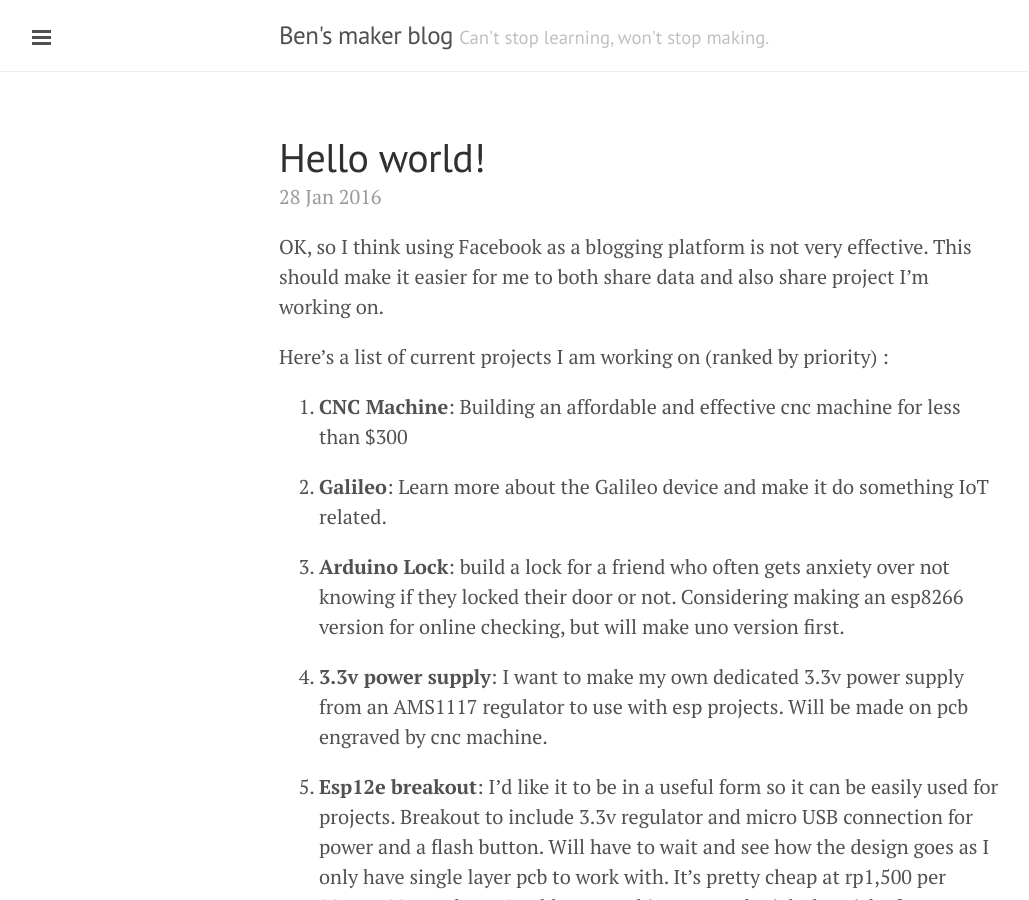
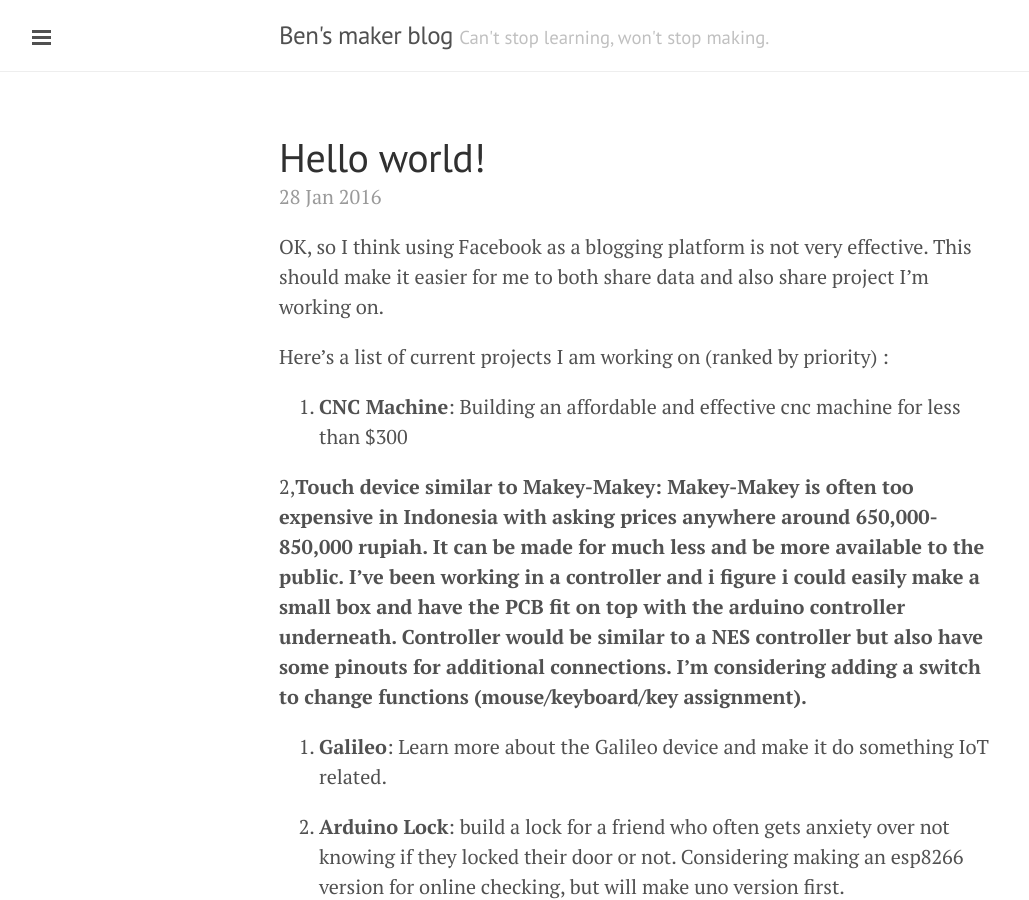
Before and after one commit to dobbsbp/dobbsbp.github.io, a Jekyll site: the page built from _posts/2016-01-28-hello-world.markdown, in a window 1280 px wide and 900 px high. Shown: the whole window, without its empty margins (1-1030 px from the left). Built offline with Jekyll 4.4.1, drawn with Linux system fonts in a browser that asks for light colours.

Commit message:
Post update: Hello world!

```diff
--- a/_posts/2016-01-28-hello-world.markdown
+++ b/_posts/2016-01-28-hello-world.markdown
@@ -9,19 +9,21 @@ Here's a list of current projects I am working on (ranked by priority) :
 
 1. <b>CNC Machine</b>: Building an affordable and effective cnc machine for less than $300
 
-2. <b>Galileo</b>: Learn more about the Galileo device and make it do something IoT related.
+2,<b>Touch device similar to Makey-Makey:  Makey-Makey is often too expensive in Indonesia with asking prices anywhere around 650,000-850,000 rupiah.  It can be made for much less and be more available to the public. I've been working in a controller and i figure i could easily make a small box and have the PCB fit on top with the arduino controller underneath.  Controller would be similar to a NES controller but also have some pinouts for additional connections.  I'm considering adding a switch to change functions (mouse/keyboard/key assignment).
 
-3. <b>Arduino Lock</b>: build a lock for a friend who often gets anxiety over not knowing if they locked their door or not.  Considering making an esp8266 version for online checking, but will make uno version first.
+3. <b>Galileo</b>: Learn more about the Galileo device and make it do something IoT related.
 
-4. <b>3.3v power supply</b>: I want to make my own dedicated 3.3v power supply from an AMS1117 regulator to use with esp projects. Will be made on pcb engraved by cnc machine.
+4. <b>Arduino Lock</b>: build a lock for a friend who often gets anxiety over not knowing if they locked their door or not.  Considering making an esp8266 version for online checking, but will make uno version first.
 
-5. <b>Esp12e breakout</b>: I'd like it to be in a useful form so it can be easily used for projects. Breakout to include 3.3v regulator and micro USB connection for power and a flash button. Will have to wait and see how the design goes as I only have single layer pcb to work with. It's pretty cheap at rp1,500 per 90mmx90mm sheet. Double costs a bit more and might be tricky for alignment with cnc machine.... We shall see...
+5. <b>3.3v power supply</b>: I want to make my own dedicated 3.3v power supply from an AMS1117 regulator to use with esp projects. Will be made on pcb engraved by cnc machine.
 
-6. <b>Laser cutter/engraver</b>: to be used with cnc machine.
+6. <b>Esp12e breakout</b>: I'd like it to be in a useful form so it can be easily used for projects. Breakout to include 3.3v regulator and micro USB connection for power and a flash button. Will have to wait and see how the design goes as I only have single layer pcb to work with. It's pretty cheap at rp1,500 per 90mmx90mm sheet. Double costs a bit more and might be tricky for alignment with cnc machine.... We shall see...
 
-7. <b>Wooden swing</b>: for my daughter... Maybe I should up this on the priority list.  Shouldn't take very long  to make as I have all the wood already.
+7. <b>Laser cutter/engraver</b>: to be used with cnc machine.
 
-8. <b>Raspberry pi2</b>: I'm considering using it to host a website for myself.  I'm considering registering a domain and have it directed to whatever my home ip address is, although now that I've typed this out I am feeling like maybe that's not such a great idea for security reasons. This is low on the priority list anyways, so I'll get back to this later.
+8. <b>Wooden swing</b>: for my daughter... Maybe I should up this on the priority list.  Shouldn't take very long  to make as I have all the wood already.
+
+9. <b>Raspberry pi2</b>: I'm considering using it to host a website for myself.  I'm considering registering a domain and have it directed to whatever my home ip address is, although now that I've typed this out I am feeling like maybe that's not such a great idea for security reasons. This is low on the priority list anyways, so I'll get back to this later.
 
 I'm sure there's other projects I have in mind but it's late and that's all that comes to mind at the moment.  If you have inputs or questions about any projects, let me know.  No need to be shy.
 
```
